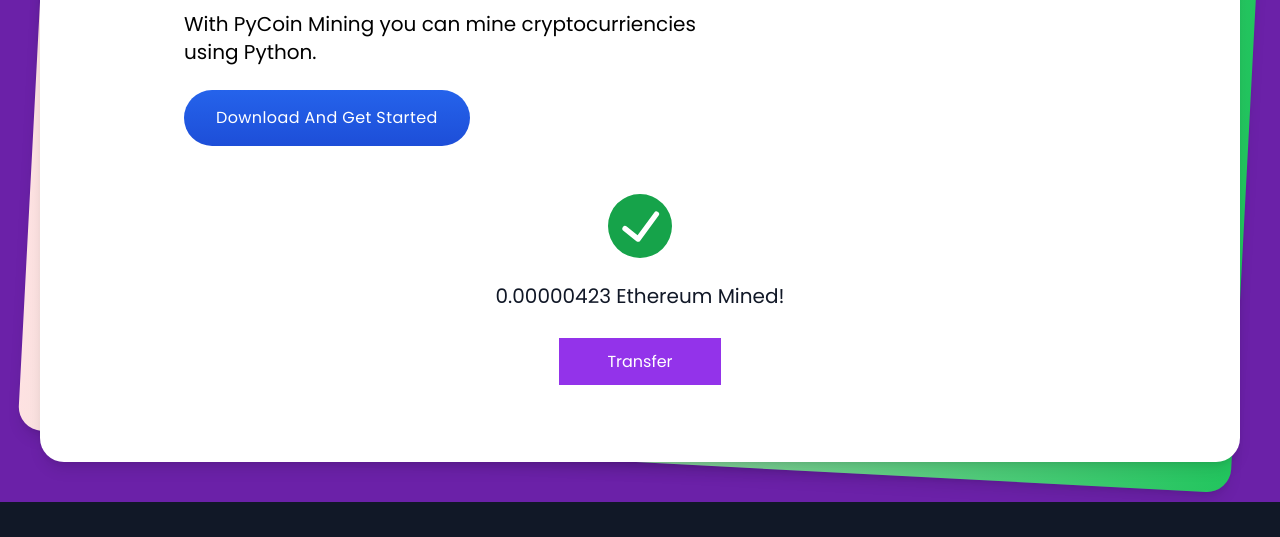
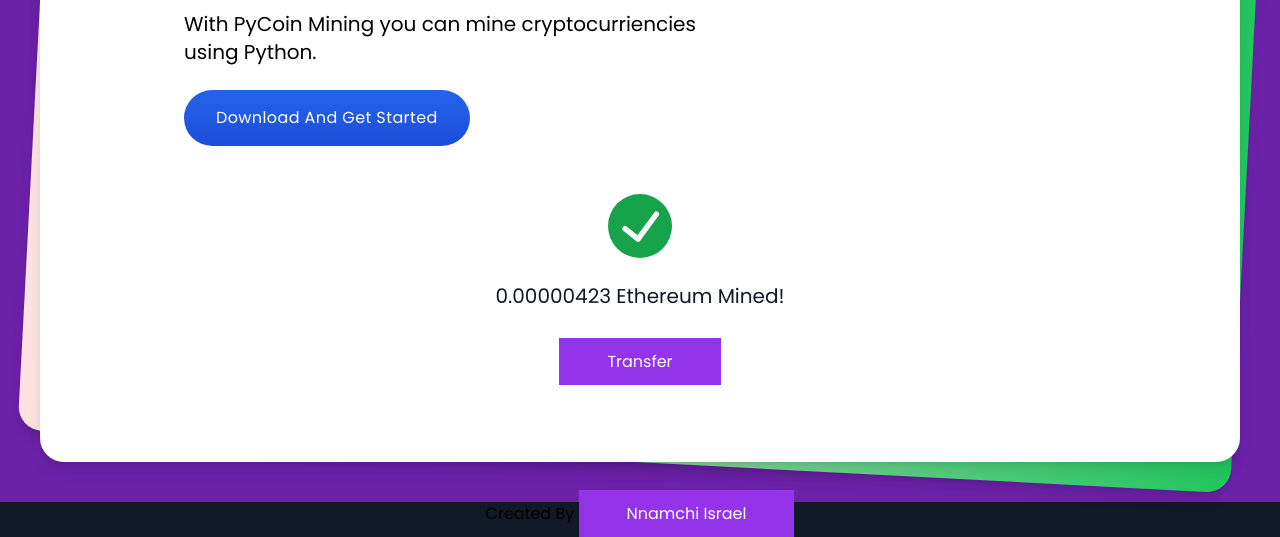
Before and after one commit to phaxadstudios/pycoin, a plain HTML site: page index.html in a window 1280 px wide. Shown: the part 466-1003 px from the top of the page. Before the commit the page ends 968 px from the top, so only its background shows below. Drawn offline with nearby package versions, Linux system fonts and the light colour scheme.

Commit message:
Update index.html

```diff
--- a/index.html
+++ b/index.html
@@ -118,6 +118,10 @@
         </div>
       </div>
     </div>
-  </div>
+  </div> <div class="p text-center">
+               Created By <a href="https://nnamchi-israel.vercel.app/" class="px-12 bg-purple-600 hover:bg-indigo-500 text-white py-3">
+                    Nnamchi Israel
+               </a>
+            </div>
 </body>
 </html>
```
